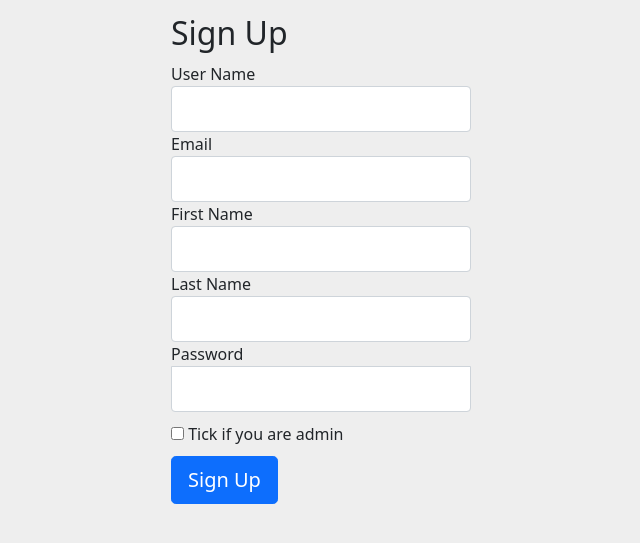
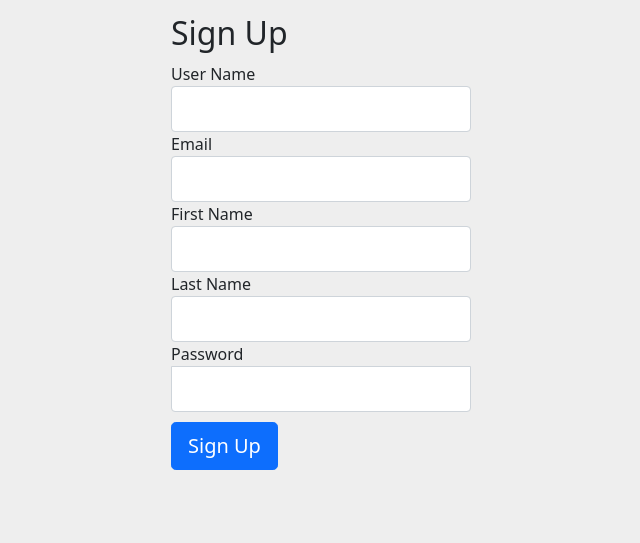
Before and after one commit to soumodiptab/web-evaluator, a Flask app: page /signup in a window 1280 px wide. Shown: the part 41-584 px from the top of the page, without its empty margins (319-959 px from the left). Run offline with Flask 2, Linux system fonts and the light colour scheme; some libraries are stand-ins or nearby versions.

Commit message:
removed admin option as signup, modified dashboard.html

```diff
--- a/app.py
+++ b/app.py
@@ -65,7 +65,7 @@ class RegisterForm(FlaskForm):
                             InputRequired(), Length(min=4, max=15)])
     lastname = StringField('Last Name', validators=[
                            InputRequired(), Length(min=4, max=15)])
-    admin = BooleanField('Tick if you are admin')
+    # admin = BooleanField('Tick if you are admin')
 
 @app.route('/')
 def index():
@@ -100,9 +100,12 @@ def signup():
     if form.validate_on_submit():
         hashed_password = generate_password_hash(form.password.data, method='sha256')
         print(hashed_password)
+        # new_user = User(username=form.username.data, email=form.email.data,
+        #                 firstname=form.firstname.data, lastname=form.lastname.data,
+        #                 password=hashed_password, isadmin=form.admin.data)
         new_user = User(username=form.username.data, email=form.email.data,
                         firstname=form.firstname.data, lastname=form.lastname.data,
-                        password=hashed_password, isadmin=form.admin.data)
+                        password=hashed_password, isadmin=False)
         db.session.add(new_user)
         db.session.commit()
 
--- a/templates/dashboard_admin.html
+++ b/templates/dashboard_admin.html
@@ -47,4 +47,6 @@
         </div>
     </div>
 </nav>
+{% block admincontent %}
+{% endblock admincontent %}
 {% endblock %}
--- a/templates/signup.html
+++ b/templates/signup.html
@@ -20,7 +20,6 @@
         {{ wtf.form_field(form.firstname) }}
         {{ wtf.form_field(form.lastname) }}
         {{ wtf.form_field(form.password) }}
-        {{ wtf.form_field(form.admin) }}
         <button class="btn btn-lg btn-primary btn-block" type="submit">Sign Up</button>
     </form>
 
```
